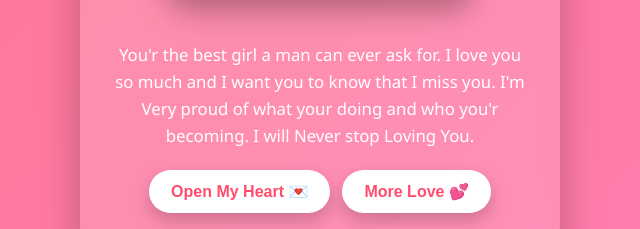
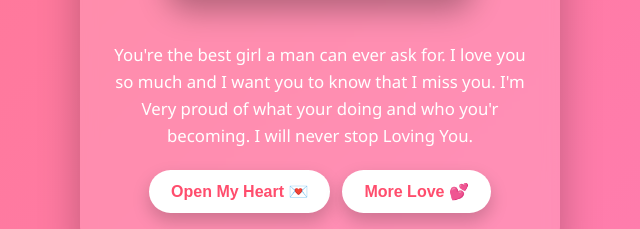
Before and after one commit to samb122/Marla, a plain HTML site: page index.html in a window 1280 px wide. Shown: the part 539-768 px from the top of the page, 320-960 px from the left. Drawn offline with Linux system fonts and the light colour scheme.

Commit message:
Update index.html

```diff
--- a/index.html
+++ b/index.html
@@ -129,7 +129,7 @@
     />
 
     <p>
-      You'r the best girl a man can ever ask for. I love you so much and I want you to know that I miss you. I'm Very proud of what your doing and who you'r becoming. I will Never stop Loving You.
+      You're the best girl a man can ever ask for. I love you so much and I want you to know that I miss you. I'm Very proud of what your doing and who you'r becoming. I will never stop Loving You.
     </p>
 
     <div class="buttons">
```
